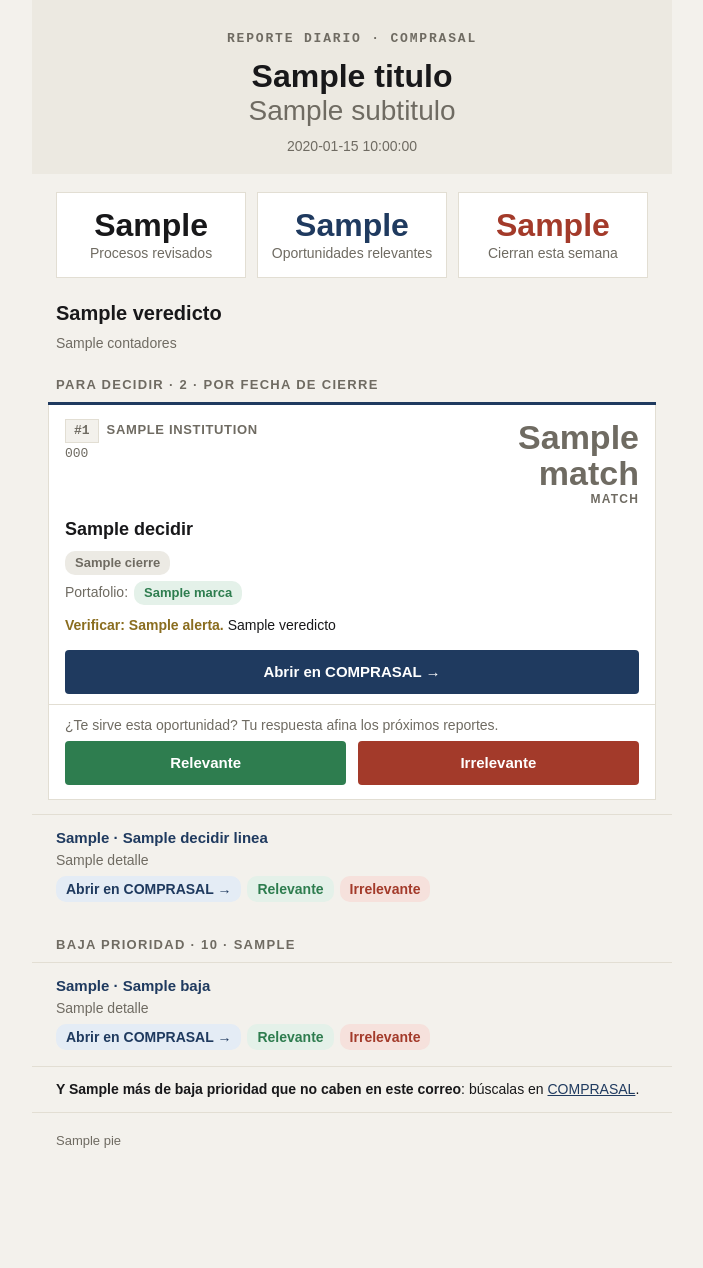
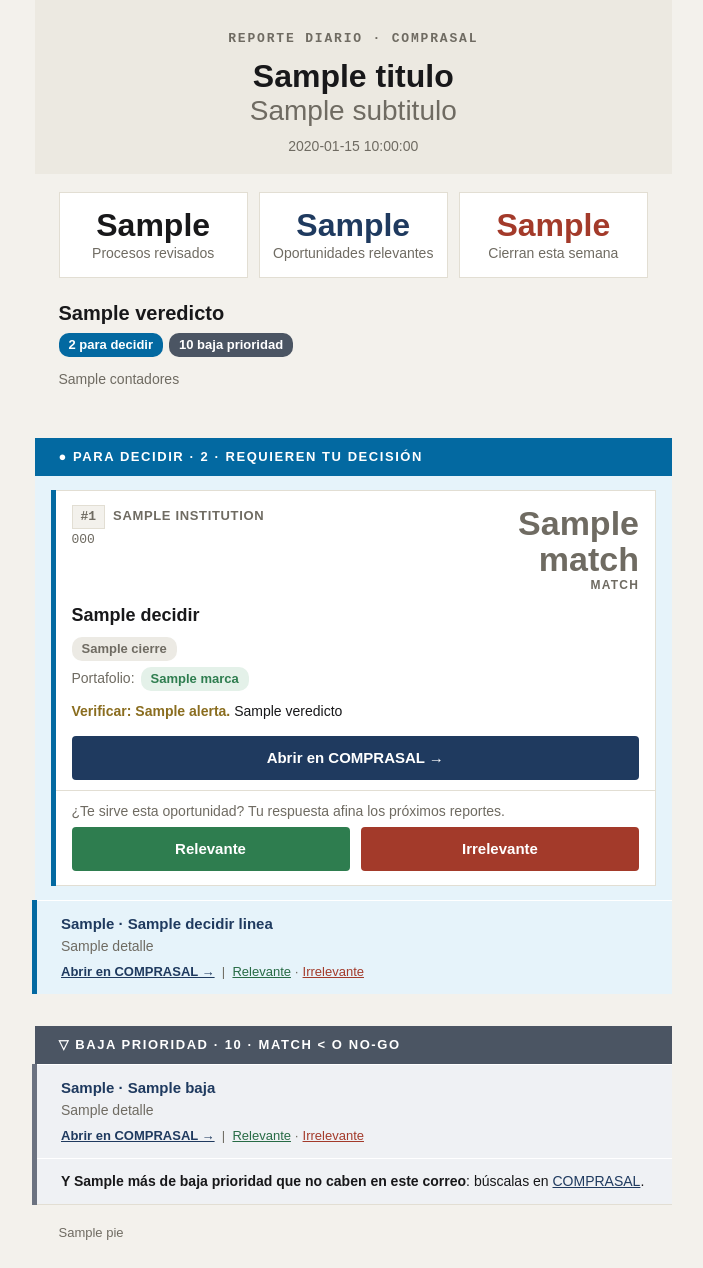
Before and after one commit to emgonzalez/tender-opportunity-tracker, a Python web app: template templates/report.html in a window 1280 px wide. Shown: the whole page, without its empty margins (288-991 px from the left). Before the commit the page ends 1148 px from the top, so only its background shows below. Run offline with Jinja, Linux system fonts and the light colour scheme; the template is opened without the code that fills it: most values are stand-ins (such as "Sample title", 1, 10 or a date in 2020).

Commit message:
feat(notifier): código de color propio por sección del correo (banda, tinte y franja)
Para decidir (#0369A1), No competibles (#A21CAF) y Baja prioridad (#4B5563):
banda sólida con título en mayúsculas espaciadas, fondo teñido y franja izquierda
de 5 px en cada fila/tarjeta (reemplaza el borde superior navy). Leyenda de
mini-chips bajo el titular, 32 px de aire antes de cada banda, secciones vacías
ocultas. Modo oscuro con clases + [data-ogsc]/[data-ogsb] para Outlook. Sin
cambios en la lógica de clasificación; URLs de feedback intactas.

Co-Authored-By: Claude Sonnet 5.5 <noreply@anthropic.com>

```diff
--- a/src/notifier/email_sender.py
+++ b/src/notifier/email_sender.py
@@ -523,6 +523,7 @@ def componer_correo(
             "baja_omitidas": omitidas,
             "comprasal_url": COMPRASAL_URL,
             "regla_baja": f"match < {UMBRAL_MATCH_DECIDIR} o triaje NO-GO",
+            "umbral_decidir": UMBRAL_MATCH_DECIDIR,
             "pie": _pie(app_full_name, feedback.activo(config)),
         }
 
--- a/templates/report.html
+++ b/templates/report.html
@@ -17,6 +17,15 @@
 {%- set NAVY = '#1F3A5F' %}{% set VERDE = '#2E7D4F' %}{% set ROJO = '#A33A2A' %}{% set AMBAR = '#8A6D1F' %}
 {%- set CREMA = '#F3F1EC' %}{% set GRIS = '#6F6B62' %}{% set LINEA = '#E2DED3' %}{% set TINTA = '#18181A' %}
 {%- set FF = 'Arial,Helvetica,sans-serif' %}
+{#- Un tono propio y saturado por sección; NO se usa en ningún otro elemento del correo (rojo, verde y ámbar
+    siguen reservados a urgencia, Relevante/Irrelevante y match). `banda`/`tinte`/`franja`/`txt` en modo claro;
+    los valores oscuros viven en las clases bd-/tn-/fr- del <style>. #}
+{%- set SEC = {
+  'dec': {'banda': '#0369A1', 'tinte': '#E6F3FA', 'franja': '#0369A1', 'txt': '#FFFFFF'},
+  'nc':  {'banda': '#A21CAF', 'tinte': '#FAE8FC', 'franja': '#A21CAF', 'txt': '#FFFFFF'},
+  'baj': {'banda': '#4B5563', 'tinte': '#EFF1F4', 'franja': '#6B7280', 'txt': '#FFFFFF'}} %}
+{#- Verde del enlace «Relevante» sobre los fondos tintados: VERDE (#2E7D4F) da 4,3-4,5:1 ahí; este da ≥ 4,5:1. #}
+{%- set VERDE_TXT = '#276B45' %}
 <style type="text/css">
 body{margin:0;padding:0}
 table{border-collapse:collapse;mso-table-lspace:0;mso-table-rspace:0}
@@ -44,7 +53,25 @@ body,.bg{background:#121212 !important}
 .cv{background:#17402A !important;color:#9BE0B5 !important}
 .cn{background:#2B3C57 !important;color:#C5D6F0 !important}
 .bt{background:#2B4A75 !important}
+.tn-dec{background:#0C2333 !important}.tn-nc{background:#2A1430 !important}.tn-baj{background:#1C1F25 !important}
+.bd-baj{background:#374151 !important;color:#E5E7EB !important}
+.fr-dec{border-left-color:#38BDF8 !important}.fr-nc{border-left-color:#E879F9 !important}.fr-baj{border-left-color:#9CA3AF !important}
 }
+{#- Outlook (app y web) no respeta prefers-color-scheme: oscurece con [data-ogsc] (texto) y [data-ogsb] (fondo). #}
+[data-ogsc] .tx{color:#EDEDED !important}[data-ogsc] .mu{color:#B8B3A8 !important}
+[data-ogsc] .lk,[data-ogsc] .lk a{color:#8AB4F8 !important}[data-ogsc] .nv{color:#9DB7DB !important}
+[data-ogsc] .kr{color:#FF8A80 !important}[data-ogsc] .kv{color:#7FD6A0 !important}[data-ogsc] .ka{color:#F2C14E !important}
+[data-ogsc] .cp{color:#E4E0D6 !important}[data-ogsc] .cr{color:#FFB4A8 !important}[data-ogsc] .cm{color:#F2C14E !important}
+[data-ogsc] .cv{color:#9BE0B5 !important}[data-ogsc] .cn{color:#C5D6F0 !important}[data-ogsc] .bd-baj{color:#E5E7EB !important}
+[data-ogsb] .bg{background:#121212 !important}[data-ogsb] .hd{background:#1A1A1A !important}
+[data-ogsb] .cd,[data-ogsb] .kp{background:#1E1E1E !important}
+[data-ogsb] .cp{background:#2A2A2A !important}[data-ogsb] .cr{background:#4A2420 !important}
+[data-ogsb] .cm{background:#4A3C14 !important}[data-ogsb] .cv{background:#17402A !important}
+[data-ogsb] .cn{background:#2B3C57 !important}[data-ogsb] .bt{background:#2B4A75 !important}
+[data-ogsb] .tn-dec{background:#0C2333 !important}[data-ogsb] .tn-nc{background:#2A1430 !important}
+[data-ogsb] .tn-baj{background:#1C1F25 !important}[data-ogsb] .bd-baj{background:#374151 !important}
+[data-ogsb] .fr-dec{border-left-color:#38BDF8 !important}[data-ogsb] .fr-nc{border-left-color:#E879F9 !important}
+[data-ogsb] .fr-baj{border-left-color:#9CA3AF !important}
 </style>
 </head>
 <body class="bg" style="margin:0;padding:0;background:{{ CREMA }}">
@@ -55,15 +82,22 @@ body,.bg{background:#121212 !important}
     a prueba de Outlook. `pill`: mini-enlace para las filas compactas. #}
 {%- macro chip(texto, bg, fg, cls) %}<span class="{{ cls }}" style="display:inline-block;margin:0 6px 6px 0;padding:3px 10px;background:{{ bg }};color:{{ fg }};font:bold 13px/18px {{ FF }};border-radius:10px">{{ texto }}</span>{% endmacro %}
 {%- macro boton(url, texto, bg, cls) %}<table role="presentation" width="100%" cellpadding="0" cellspacing="0" border="0"><tr><td class="{{ cls }}" align="center" bgcolor="{{ bg }}" style="background:{{ bg }};border-radius:4px"><a href="{{ url }}" target="_blank" style="display:block;padding:12px 14px;font:bold 15px/20px {{ FF }};color:#FFFFFF;text-decoration:none">{{ texto }}</a></td></tr></table>{% endmacro %}
-{%- macro pill(url, texto, fg, bg, cls) %}<a href="{{ url }}" target="_blank" class="{{ cls }}" style="display:inline-block;margin:0 6px 4px 0;padding:3px 10px;background:{{ bg }};color:{{ fg }};font:bold 14px/20px {{ FF }};text-decoration:none;border-radius:10px">{{ texto }}</a>{% endmacro %}
 {%- macro color_match(m) %}{% if m >= 90 %}{{ VERDE }}{% elif m >= 80 %}{{ AMBAR }}{% else %}{{ GRIS }}{% endif %}{% endmacro %}
 {%- macro clase_match(m) %}{% if m >= 90 %}kv{% elif m >= 80 %}ka{% else %}mu{% endif %}{% endmacro %}
-{#- Fila compacta (No competibles, Baja prioridad y «Para decidir» que no caben detalladas). #}
-{%- macro fila(o) %}
-<tr><td class="ln px" style="padding:12px 24px;border-top:1px solid {{ LINEA }};font-family:{{ FF }}">
+{#- Banda de encabezado de sección: 32 px de aire antes, franja sólida a todo el ancho. #}
+{%- macro banda(k, texto) %}
+<tr><td height="32" style="height:32px;line-height:32px;font-size:0;mso-line-height-rule:exactly">&nbsp;</td></tr>
+<tr><td class="bd-{{ k }} px" bgcolor="{{ SEC[k].banda }}" style="padding:10px 24px;background:{{ SEC[k].banda }};font:bold 13px/18px {{ FF }};letter-spacing:.12em;text-transform:uppercase;color:{{ SEC[k].txt }}">{{ texto }}</td></tr>
+{%- endmacro %}
+{#- Mini-chip de la leyenda: mismo color que la banda de su sección (clase bd-: reutiliza el modo oscuro). #}
+{%- macro leyenda_chip(k, texto) %}<span class="bd-{{ k }}" style="display:inline-block;margin:0 6px 6px 0;padding:3px 10px;background:{{ SEC[k].banda }};color:{{ SEC[k].txt }};font:bold 13px/18px {{ FF }};border-radius:10px">{{ texto }}</span>{% endmacro %}
+{#- Fila compacta (No competibles, Baja prioridad y «Para decidir» que no caben detalladas): sobre el fondo tintado
+    de su sección, con franja izquierda de 5 px. «Abrir» es un enlace; el voto, texto de 13 px. #}
+{%- macro fila(o, k) %}
+<tr><td class="ln fr-{{ k }} tn-{{ k }} px" bgcolor="{{ SEC[k].tinte }}" style="padding:12px 24px;background:{{ SEC[k].tinte }};border-top:1px solid #FFFFFF;border-left:5px solid {{ SEC[k].franja }};font-family:{{ FF }}">
 <div style="font:bold 15px/21px {{ FF }}"><a class="lk" href="{{ o.url }}" target="_blank" style="color:{{ NAVY }};text-decoration:none">{{ o.inst_corta }} · {{ o.titulo_corto }}</a></div>
 <div class="mu" style="margin:2px 0 6px 0;font:14px/20px {{ FF }};color:{{ GRIS }}">{{ o.detalle }}</div>
-<div>{{ pill(o.url, 'Abrir en COMPRASAL →', '#1F3A5F', '#E4ECF5', 'cn') }}{% if o.feedback %}{{ pill(o.feedback.relevante, 'Relevante', '#2E7D4F', '#E4F1E9', 'cv') }}{{ pill(o.feedback.irrelevante, 'Irrelevante', '#A33A2A', '#F6E1DC', 'cr') }}{% endif %}</div>
+<div style="font:13px/20px {{ FF }}"><a class="lk" href="{{ o.url }}" target="_blank" style="color:{{ NAVY }};font-weight:bold;text-decoration:underline">Abrir en COMPRASAL →</a>{% if o.feedback %}<span class="mu" style="color:{{ GRIS }}">&nbsp;&nbsp;|&nbsp;&nbsp;</span><a class="kv" href="{{ o.feedback.relevante }}" target="_blank" style="color:{{ VERDE_TXT }};text-decoration:underline">Relevante</a><span class="mu" style="color:{{ GRIS }}"> · </span><a class="kr" href="{{ o.feedback.irrelevante }}" target="_blank" style="color:{{ ROJO }};text-decoration:underline">Irrelevante</a>{% endif %}</div>
 </td></tr>
 {%- endmacro %}
 <!--[if mso]><table role="presentation" width="640" align="center" cellpadding="0" cellspacing="0"><tr><td><![endif]-->
@@ -86,12 +120,20 @@ body,.bg{background:#121212 !important}
 </tr></table>
 </td></tr>
 <tr><td class="tx px" style="padding:16px 24px 6px 24px;font:bold 20px/27px {{ FF }};color:{{ TINTA }}">{{ veredicto }}</td></tr>
+{%- set n_dec = decidir | length + decidir_lineas | length %}{% set n_baja = baja | length + baja_omitidas %}
+{%- if n_dec or no_competibles or n_baja %}
+<tr><td class="px" style="padding:0 24px 6px 24px;font-family:{{ FF }}">
+{%- if n_dec %}{{ leyenda_chip('dec', n_dec ~ ' para decidir') }}{% endif %}
+{%- if no_competibles %}{{ leyenda_chip('nc', (no_competibles | length) ~ (' no competible' if no_competibles | length == 1 else ' no competibles')) }}{% endif %}
+{%- if n_baja %}{{ leyenda_chip('baj', n_baja ~ ' baja prioridad') }}{% endif %}
+</td></tr>
+{%- endif %}
 <tr><td class="mu px" style="padding:0 24px 16px 24px;font:14px/21px {{ FF }};color:{{ GRIS }}">{{ contadores }}</td></tr>
 {%- if decidir %}
-<tr><td class="sh mu px" style="padding:6px 24px 8px 24px;font:bold 13px/18px {{ FF }};letter-spacing:.1em;text-transform:uppercase;color:{{ GRIS }}">Para decidir · {{ decidir | length + decidir_lineas | length }} · por fecha de cierre</td></tr>
+{{ banda('dec', '● Para decidir · ' ~ n_dec ~ ' · Requieren tu decisión') }}
 {%- for o in decidir %}
-<tr><td class="px" style="padding:0 16px 14px 16px">
-<table role="presentation" width="100%" cellpadding="0" cellspacing="0" border="0" class="cd" bgcolor="#FFFFFF" style="background:#FFFFFF;border:1px solid {{ LINEA }};border-top:3px solid {{ NAVY }}">
+<tr><td class="px tn-dec" bgcolor="{{ SEC.dec.tinte }}" style="padding:14px 16px 0 16px;background:{{ SEC.dec.tinte }}">
+<table role="presentation" width="100%" cellpadding="0" cellspacing="0" border="0" class="cd fr-dec" bgcolor="#FFFFFF" style="background:#FFFFFF;border:1px solid {{ LINEA }};border-left:5px solid {{ SEC.dec.franja }}">
 <tr><td style="padding:14px 16px 4px 16px;font-family:{{ FF }}">
 <table role="presentation" width="100%" cellpadding="0" cellspacing="0" border="0"><tr>
 <td class="hc" valign="top" style="font-family:{{ FF }}"><span class="cp" style="display:inline-block;margin-right:8px;padding:1px 8px;background:{{ CREMA }};color:{{ GRIS }};font:bold 13px/20px 'Courier New',monospace;border:1px solid {{ LINEA }}">#{{ loop.index }}</span><span class="mu" style="font:bold 13px/20px {{ FF }};letter-spacing:.05em;text-transform:uppercase;color:{{ GRIS }}">{{ o.institution }}</span><div class="mu" style="margin:2px 0 0 0;font:13px/18px 'Courier New',monospace;color:{{ GRIS }}">{{ o.code }}</div></td>
@@ -119,17 +161,18 @@ body,.bg{background:#121212 !important}
 </table>
 </td></tr>
 {%- endfor %}
-{%- for o in decidir_lineas %}{{ fila(o) }}{% endfor %}
+<tr><td class="tn-dec" bgcolor="{{ SEC.dec.tinte }}" height="14" style="height:14px;line-height:14px;font-size:0;background:{{ SEC.dec.tinte }}">&nbsp;</td></tr>
+{%- for o in decidir_lineas %}{{ fila(o, 'dec') }}{% endfor %}
 {%- endif %}
 {%- if no_competibles %}
-<tr><td class="sh mu px" style="padding:14px 24px 8px 24px;font:bold 13px/18px {{ FF }};letter-spacing:.1em;text-transform:uppercase;color:{{ GRIS }}">No competibles · {{ no_competibles | length }}</td></tr>
-{%- for o in no_competibles %}{{ fila(o) }}{% endfor %}
+{{ banda('nc', '⊘ No competibles · ' ~ (no_competibles | length) ~ ' · Solo informativo') }}
+{%- for o in no_competibles %}{{ fila(o, 'nc') }}{% endfor %}
 {%- endif %}
 {%- if baja %}
-<tr><td class="sh mu px" style="padding:18px 24px 8px 24px;font:bold 13px/18px {{ FF }};letter-spacing:.1em;text-transform:uppercase;color:{{ GRIS }}">Baja prioridad · {{ baja | length + baja_omitidas }} · {{ regla_baja }}</td></tr>
-{%- for o in baja %}{{ fila(o) }}{% endfor %}
+{{ banda('baj', '▽ Baja prioridad · ' ~ n_baja ~ ' · Match < ' ~ umbral_decidir ~ ' o NO-GO') }}
+{%- for o in baja %}{{ fila(o, 'baj') }}{% endfor %}
 {%- if baja_omitidas %}
-<tr><td class="ln tx px" style="padding:12px 24px;border-top:1px solid {{ LINEA }};font:14px/21px {{ FF }};color:{{ TINTA }}"><b>Y {{ baja_omitidas }} más de baja prioridad que no caben en este correo</b>: búscalas en <a class="lk" href="{{ comprasal_url }}" target="_blank">COMPRASAL</a>.</td></tr>
+<tr><td class="ln fr-baj tn-baj tx px" bgcolor="{{ SEC.baj.tinte }}" style="padding:12px 24px;background:{{ SEC.baj.tinte }};border-top:1px solid #FFFFFF;border-left:5px solid {{ SEC.baj.franja }};font:14px/21px {{ FF }};color:{{ TINTA }}"><b>Y {{ baja_omitidas }} más de baja prioridad que no caben en este correo</b>: búscalas en <a class="lk" href="{{ comprasal_url }}" target="_blank">COMPRASAL</a>.</td></tr>
 {%- endif %}
 {%- endif %}
 {%- if not decidir and not no_competibles and not baja %}
```
Also changed, not shown: tests/test_email_digest.py (+3 -3 lines), tests/test_email_estilo.py (+99 -7 lines), tests/test_email_peso.py (+1 -1 lines).
